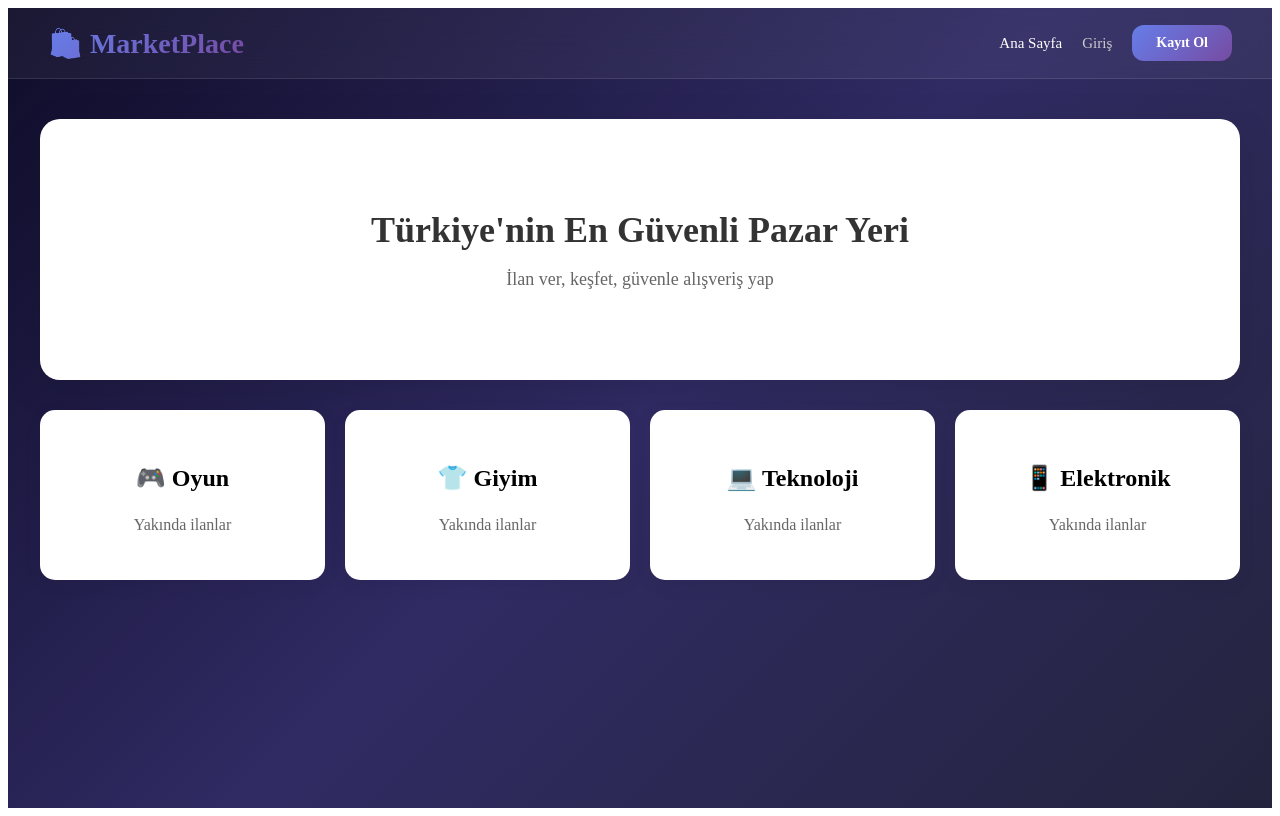
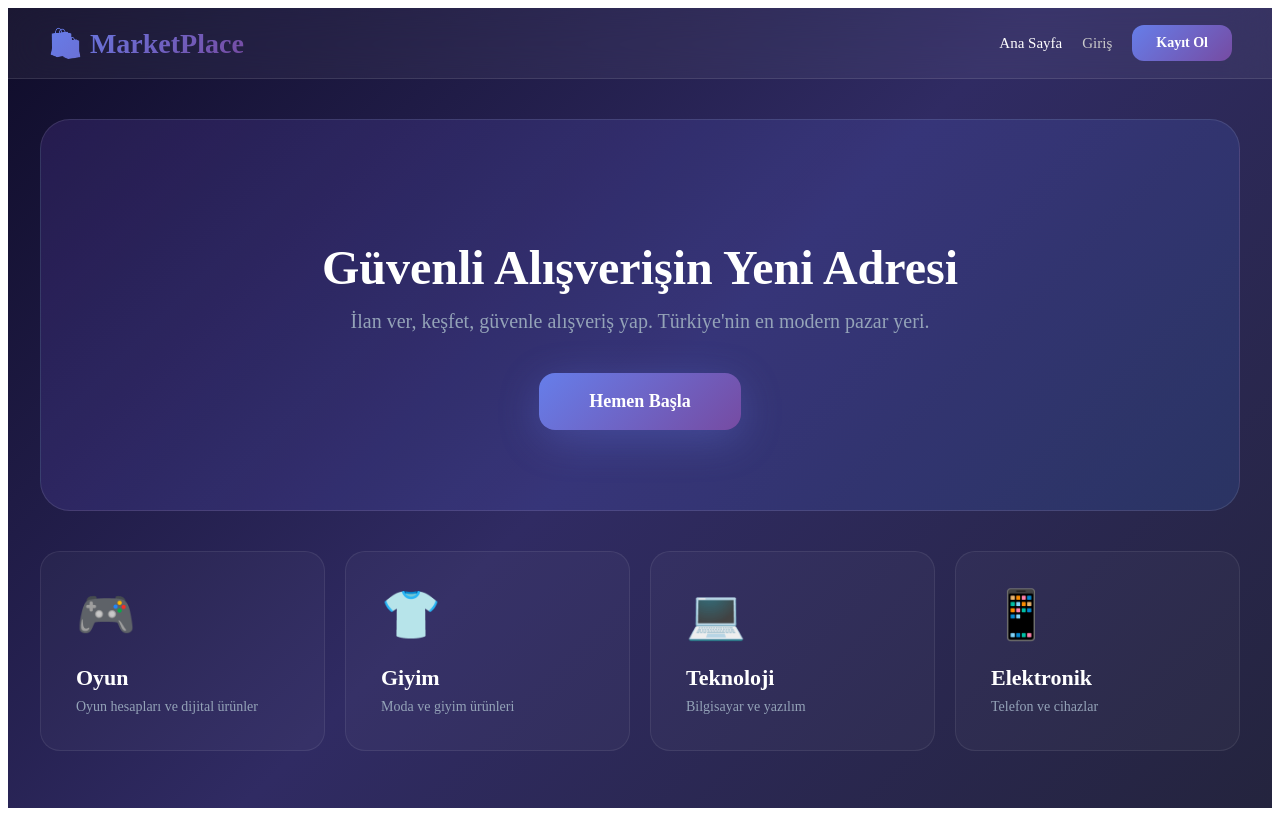
Before and after one commit to ekipbul-web/eticaret-platform, a React (Vite) app in the folder client/: page / in a window 1280 px wide. Built offline with nearby package versions, Linux system fonts and the light colour scheme; no server answers.

Commit message:
Update Home.jsx

```diff
--- a/client/src/pages/Home.jsx
+++ b/client/src/pages/Home.jsx
@@ -3,28 +3,106 @@ import axios from 'axios'
 
 export default function Home() {
   const [needsSetup, setNeedsSetup] = useState(false)
+  const [user, setUser] = useState(null)
 
   useEffect(() => {
     axios.get('/api/setup/check').then(r => setNeedsSetup(r.data.needsSetup)).catch(() => {})
+    const u = localStorage.getItem('user')
+    if (u) setUser(JSON.parse(u))
   }, [])
+
+  const categories = [
+    { icon: '🎮', name: 'Oyun', desc: 'Oyun hesapları ve dijital ürünler', color: '#8b5cf6' },
+    { icon: '👕', name: 'Giyim', desc: 'Moda ve giyim ürünleri', color: '#3b82f6' },
+    { icon: '💻', name: 'Teknoloji', desc: 'Bilgisayar ve yazılım', color: '#10b981' },
+    { icon: '📱', name: 'Elektronik', desc: 'Telefon ve cihazlar', color: '#f59e0b' },
+  ]
 
   return (
     <div>
-      <div style={{ background: 'white', padding: 60, borderRadius: 20, textAlign: 'center', boxShadow: '0 10px 40px rgba(0,0,0,0.1)', marginBottom: 30 }}>
-        <h2 style={{ fontSize: 36, color: '#333', marginBottom: 10 }}>Türkiye'nin En Güvenli Pazar Yeri</h2>
-        <p style={{ fontSize: 18, color: '#666', marginBottom: 30 }}>İlan ver, keşfet, güvenle alışveriş yap</p>
-        {needsSetup && (
-          <a href="/setup" style={{ background: 'linear-gradient(135deg, #667eea, #764ba2)', color: 'white', padding: '15px 40px', borderRadius: 30, textDecoration: 'none', fontSize: 18, fontWeight: 'bold', display: 'inline-block' }}>
+      {/* Hero */}
+      <div style={{
+        background: 'linear-gradient(135deg, rgba(139, 92, 246, 0.15), rgba(59, 130, 246, 0.15))',
+        border: '1px solid rgba(255,255,255,0.1)',
+        borderRadius: 30,
+        padding: '80px 40px',
+        textAlign: 'center',
+        marginBottom: 40
+      }}>
+        <h2 style={{ fontSize: 48, fontWeight: 900, color: 'white', marginBottom: 15 }}>
+          Güvenli Alışverişin Yeni Adresi
+        </h2>
+        <p style={{ fontSize: 20, color: '#94a3b8', marginBottom: 40, maxWidth: 600, margin: '0 auto 40px' }}>
+          İlan ver, keşfet, güvenle alışveriş yap. Türkiye'nin en modern pazar yeri.
+        </p>
+
+        {needsSetup ? (
+          <a href="/setup" style={{
+            background: 'linear-gradient(135deg, #f59e0b, #ef4444)',
+            color: 'white',
+            padding: '18px 50px',
+            borderRadius: 16,
+            textDecoration: 'none',
+            fontSize: 18,
+            fontWeight: 700,
+            display: 'inline-block',
+            boxShadow: '0 10px 40px rgba(245, 158, 11, 0.3)'
+          }}>
             🚀 Platformu Başlat
+          </a>
+        ) : user ? (
+          <a href="/create-listing" style={{
+            background: 'linear-gradient(135deg, #667eea, #764ba2)',
+            color: 'white',
+            padding: '18px 50px',
+            borderRadius: 16,
+            textDecoration: 'none',
+            fontSize: 18,
+            fontWeight: 700,
+            display: 'inline-block',
+            boxShadow: '0 10px 40px rgba(102, 126, 234, 0.3)'
+          }}>
+            📝 İlan Ver
+          </a>
+        ) : (
+          <a href="/register" style={{
+            background: 'linear-gradient(135deg, #667eea, #764ba2)',
+            color: 'white',
+            padding: '18px 50px',
+            borderRadius: 16,
+            textDecoration: 'none',
+            fontSize: 18,
+            fontWeight: 700,
+            display: 'inline-block',
+            boxShadow: '0 10px 40px rgba(102, 126, 234, 0.3)'
+          }}>
+            Hemen Başla
           </a>
         )}
       </div>
 
-      <div style={{ display: 'grid', gridTemplateColumns: 'repeat(auto-fit, minmax(200px, 1fr))', gap: 20 }}>
-        {['🎮 Oyun', '👕 Giyim', '💻 Teknoloji', '📱 Elektronik'].map(cat => (
-          <div key={cat} style={{ background: 'white', padding: 30, borderRadius: 15, textAlign: 'center', boxShadow: '0 5px 20px rgba(0,0,0,0.05)' }}>
-            <h3 style={{ fontSize: 24 }}>{cat}</h3>
-            <p style={{ color: '#666' }}>Yakında ilanlar</p>
+      {/* Categories */}
+      <div style={{ display: 'grid', gridTemplateColumns: 'repeat(auto-fit, minmax(250px, 1fr))', gap: 20 }}>
+        {categories.map(cat => (
+          <div key={cat.name} style={{
+            background: 'rgba(255,255,255,0.03)',
+            border: '1px solid rgba(255,255,255,0.08)',
+            borderRadius: 20,
+            padding: 35,
+            cursor: 'pointer',
+            transition: 'all 0.3s',
+          }}
+          onMouseEnter={e => {
+            e.currentTarget.style.background = 'rgba(255,255,255,0.06)'
+            e.currentTarget.style.transform = 'translateY(-5px)'
+          }}
+          onMouseLeave={e => {
+            e.currentTarget.style.background = 'rgba(255,255,255,0.03)'
+            e.currentTarget.style.transform = 'translateY(0)'
+          }}>
+            <div style={{ fontSize: 48, marginBottom: 15 }}>{cat.icon}</div>
+            <h3 style={{ color: 'white', fontSize: 22, fontWeight: 700, marginBottom: 8 }}>{cat.name}</h3>
+            <p style={{ color: '#94a3b8', fontSize: 14, margin: 0 }}>{cat.desc}</p>
           </div>
         ))}
       </div>
```
